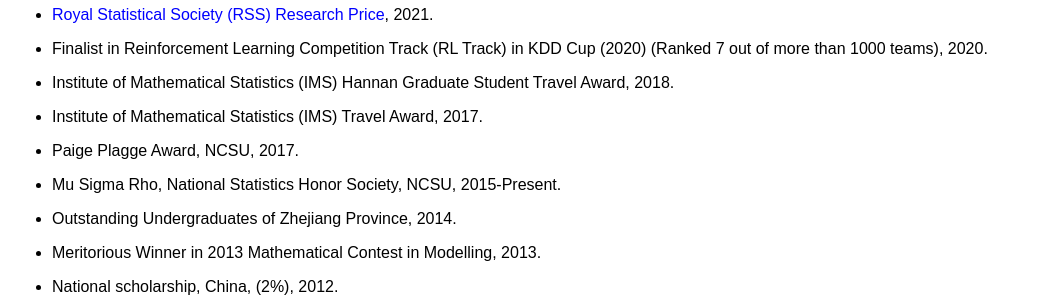
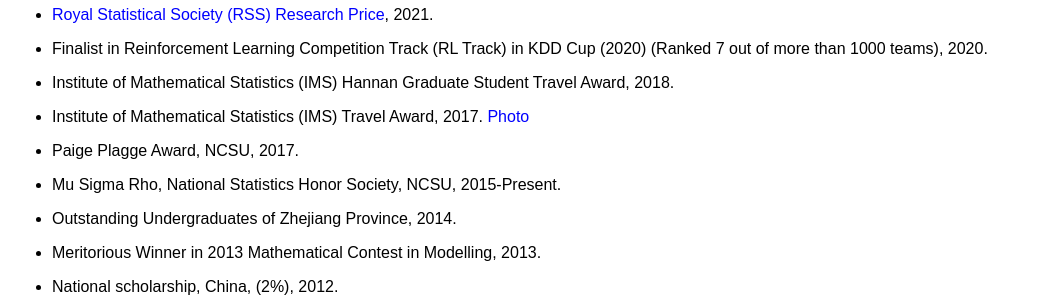
Before and after one commit to callmespring/callmespring.github.io, a Jekyll site: the page built from awards.md, in a window 1280 px wide. Shown: the part 249-549 px from the top of the page, without its empty margins (108-1166 px from the left). Built offline with Jekyll 4.4.1, drawn with Linux system fonts in a browser that asks for light colours.

Commit message:
Update awards.md

```diff
--- a/awards.md
+++ b/awards.md
@@ -15,7 +15,7 @@
 
 * Institute of Mathematical Statistics (IMS) Hannan Graduate Student Travel Award, 2018.
 
-* Institute of Mathematical Statistics (IMS) Travel Award, 2017.
+* Institute of Mathematical Statistics (IMS) Travel Award, 2017. [Photo]()
 
 * Paige Plagge Award, NCSU, 2017.
 
```
